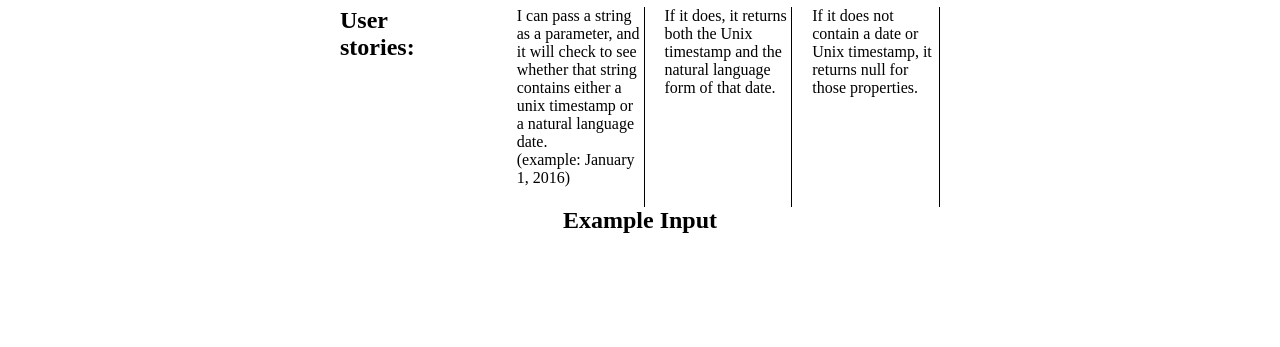
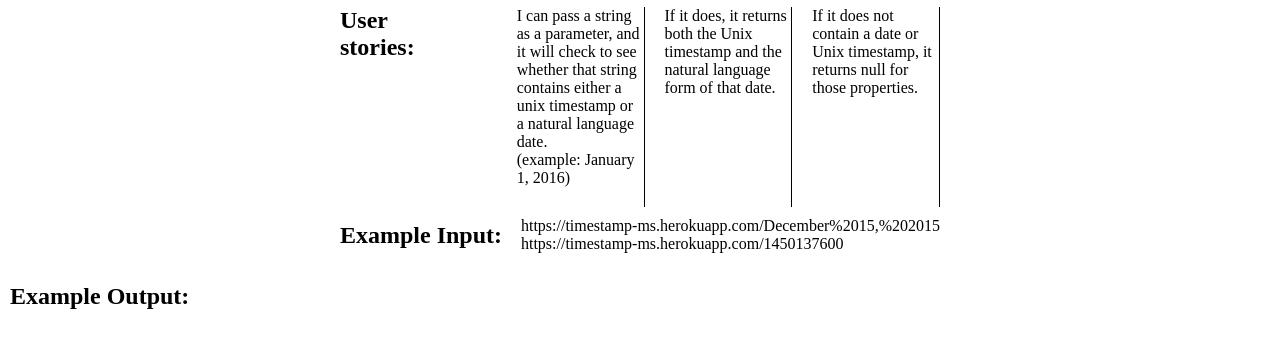
Before and after one commit to dsemel/Timestamp_Microservice, a website: page views/index.html in a window 1280 px wide. Shown: the part 153-500 px from the top of the page. Drawn offline with Linux system fonts and the light colour scheme.

Commit message:
Checkpoint

```diff
--- a/public/style.css
+++ b/public/style.css
@@ -34,6 +34,26 @@
 .box1{
   width:600px;
   display:flex;
+  justify-content:space-between;
+  align-items:center;
+
+
+}
+
+.box2{
+  width:600px;
+  display:flex;
+  padding:10px;
+  justify-content:space-between;
+  align-items:center;
+
+
+}
+
+.box3{
+  width:600px;
+  display:flex;
+  padding:10px;
   justify-content:space-between;
   align-items:center;
 
--- a/views/index.html
+++ b/views/index.html
@@ -39,10 +39,19 @@
 
        <div class="box2">
 
-         <h2>Example Input</h2>
+         <div class="item5"><h2>Example Input:</h2></div>
+         <div class="item6">https://timestamp-ms.herokuapp.com/December%2015,%202015<br>
+https://timestamp-ms.herokuapp.com/1450137600</div>
+         </div>
 
        </div>
-     </div>
+
+           <div class="box3">
+         <div class="item7"><h2>Example Output:</h2></div>
+              <div class="item8"></div>
+
+       </div>
+
    </body>
 
 </html>
```
